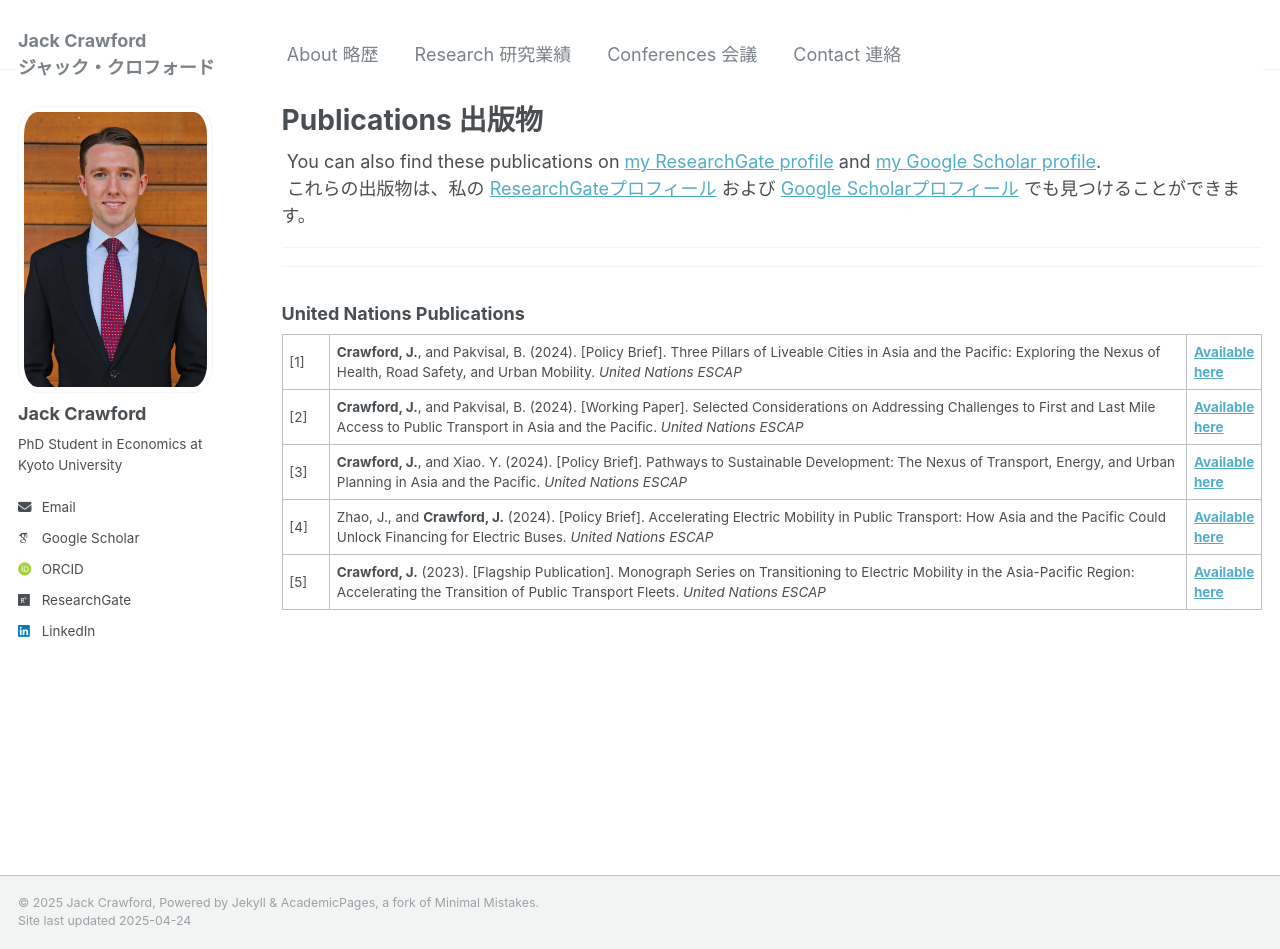
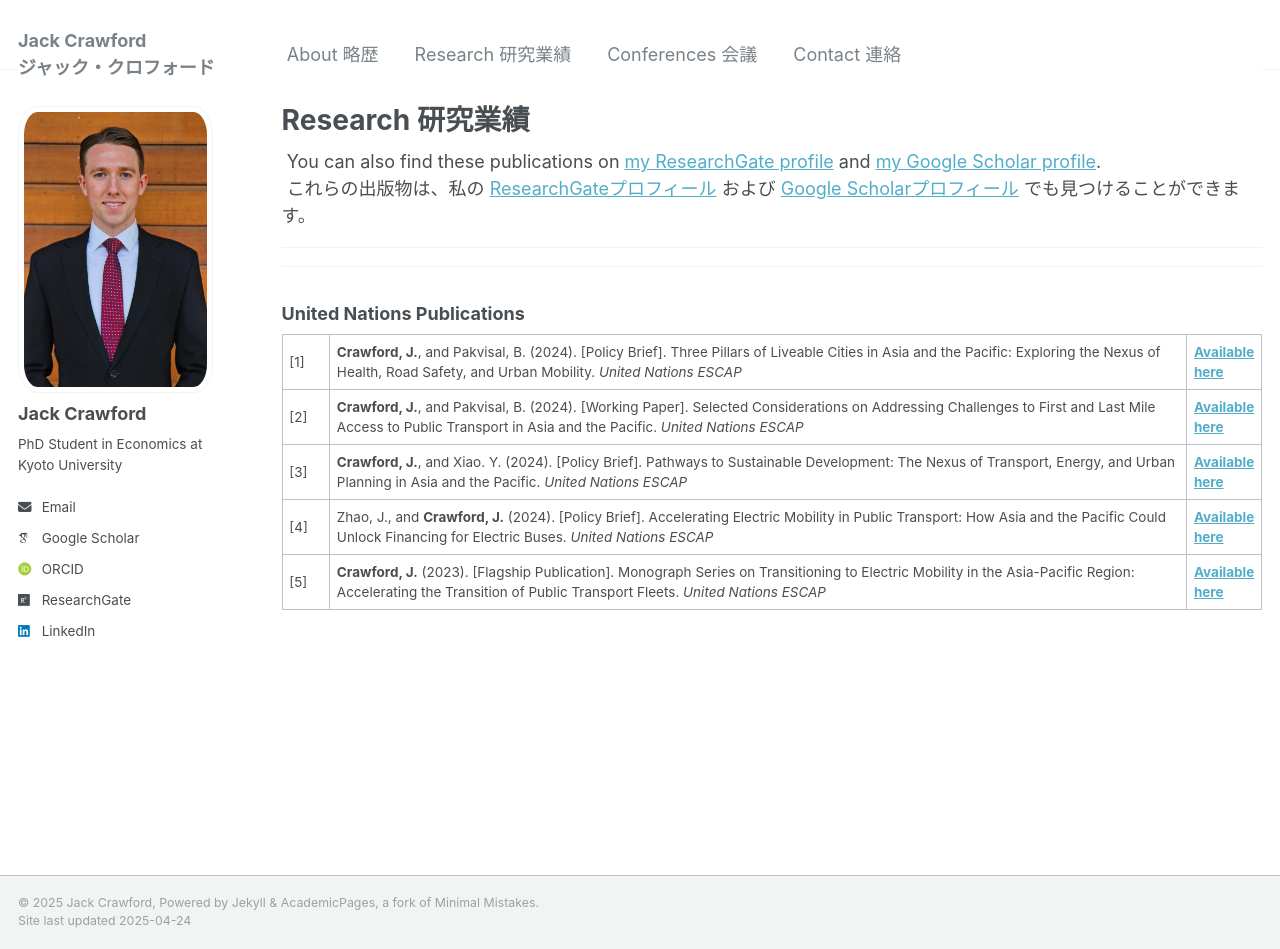
Before and after one commit to jackgcrawford/jackcrawford, a Jekyll site: the page built from _pages/publications.md, in a window 1280 px wide and 949 px high. Built offline with Jekyll 4.4.1, drawn with Linux system fonts in a browser that asks for light colours; some web fonts are replaced.

Commit message:
Update publications.md

```diff
--- a/_pages/publications.md
+++ b/_pages/publications.md
@@ -1,7 +1,7 @@
 ---
 layout: archive
-title: "Publications 出版物"
-permalink: /publications/
+title: "Research 研究業績"
+permalink: /research/
 author_profile: true
 ---
 {% include base_path %}
```
